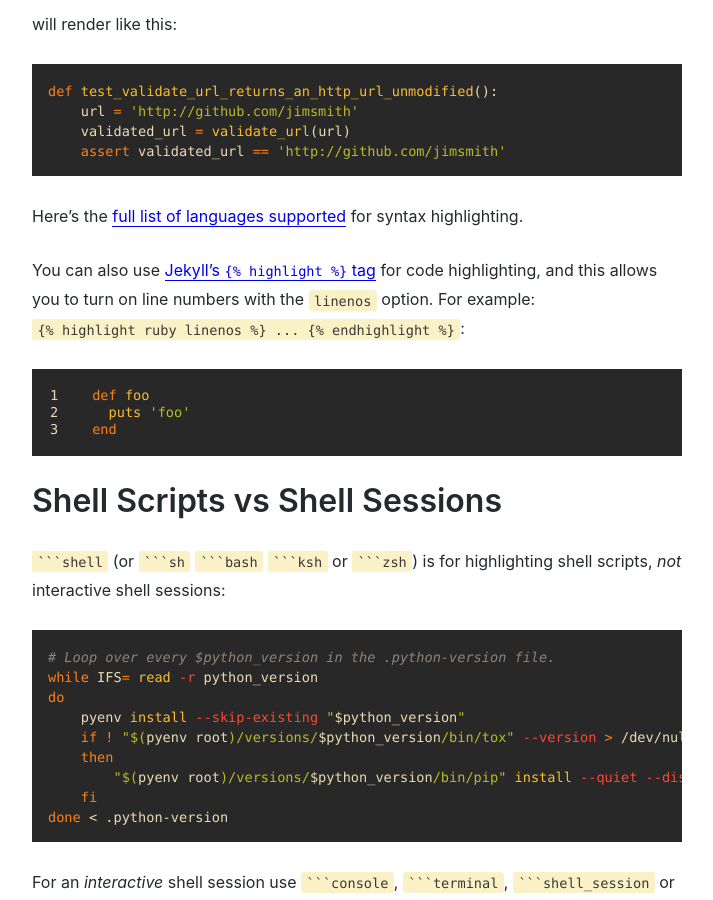
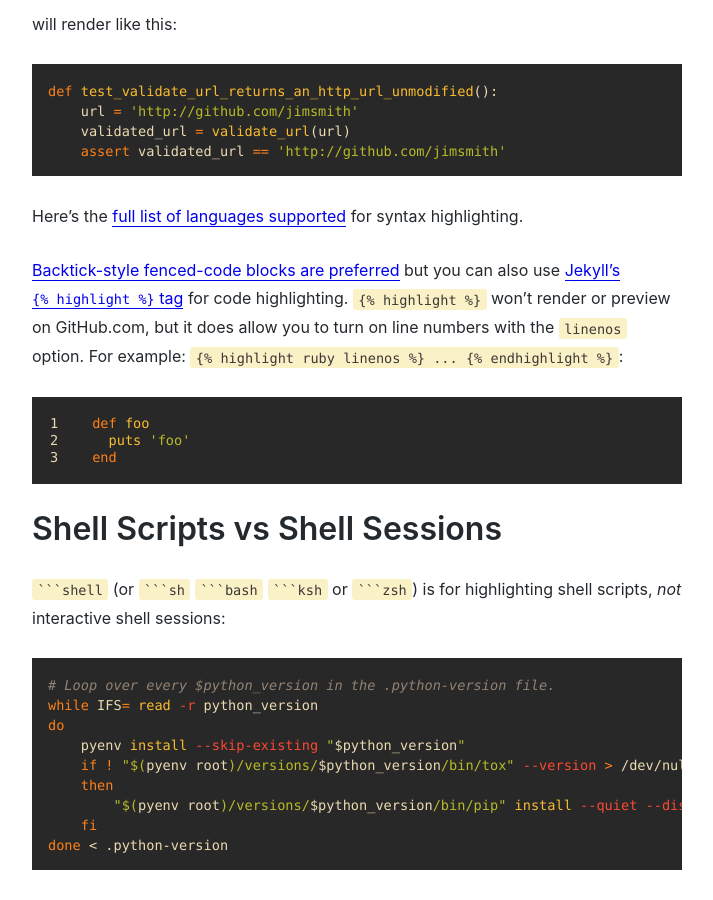
Before and after one commit to seanh/jekyll-theme-oatcake, a Jekyll site: the page built from _posts/2019-08-03-code-blocks.md, in a window 1280 px wide and 900 px high, scrolled down 1339 px. Shown: the whole window, without its empty margins (283-996 px from the left). Built offline with Jekyll 4.4.1, drawn with Linux system fonts in a browser that asks for light colours; our own code applies the rules of GitHub Pages for plain Markdown files.

Commit message:
Add note about preferring fenced code blocks

```diff
--- a/_posts/2019-08-03-code-blocks.md
+++ b/_posts/2019-08-03-code-blocks.md
@@ -51,8 +51,9 @@ def test_validate_url_returns_an_http_url_unmodified():
 Here's the [full list of languages supported](https://github.com/rouge-ruby/rouge/wiki/List-of-supported-languages-and-lexers)
 for syntax highlighting.
 
-You can also use [Jekyll's {% raw %}`{% highlight %}`{% endraw %} tag](https://jekyllrb.com/docs/liquid/tags/#code-snippet-highlighting)
-for code highlighting, and this allows you to turn on line numbers with the
+[Backtick-style fenced-code blocks are preferred](https://ben.balter.com/jekyll-style-guide/syntax-highlighting/)
+but you can also use [Jekyll's {% raw %}`{% highlight %}`{% endraw %} tag](https://jekyllrb.com/docs/liquid/tags/#code-snippet-highlighting)
+for code highlighting. {% raw %}`{% highlight %}`{% endraw %} won't render or preview on GitHub.com, but it does allow you to turn on line numbers with the
 `linenos` option. For example: `{% raw %}{% highlight ruby linenos %}{% endraw %} ... {% raw %}{% endhighlight %}{% endraw %}`:
 
 {% highlight ruby linenos %}
```
